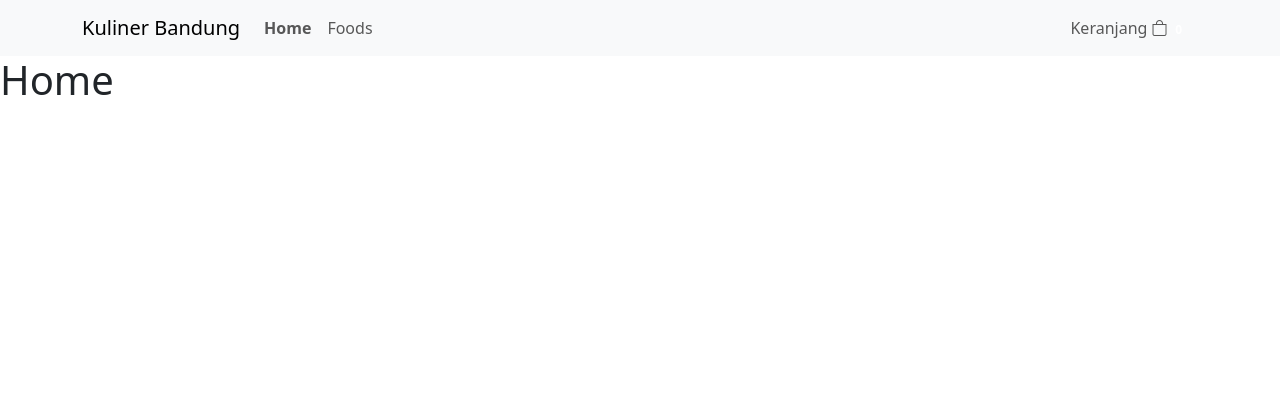
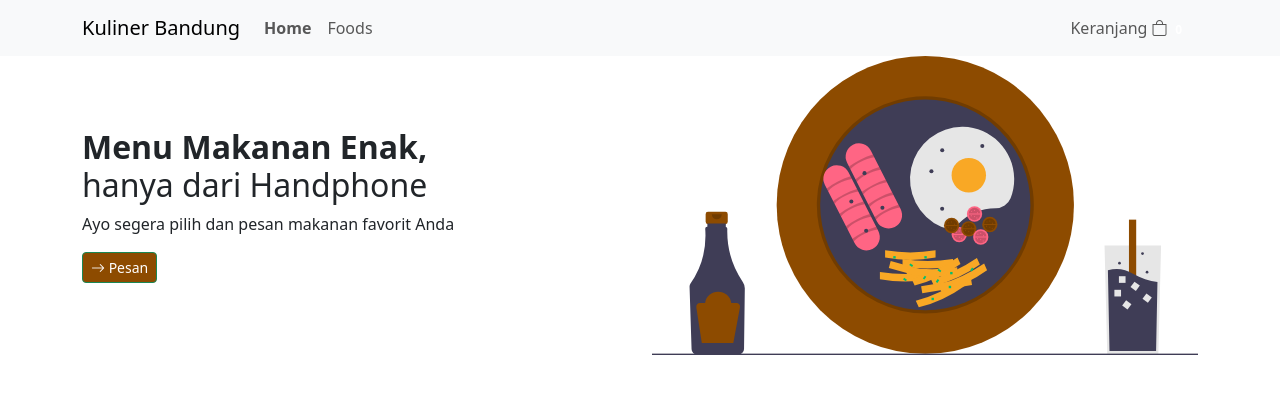
Before and after one commit to Nabilfadilah/web-kuliner, a Vue app: page / in a window 1280 px wide. Shown: the top 394 px of the page. Built offline with nearby package versions, Linux system fonts and the light colour scheme.

Commit message:
Memanggil hero component

```diff
--- a/src/views/HomeView.vue
+++ b/src/views/HomeView.vue
@@ -2,18 +2,26 @@
   <div class="home">
     <!-- import navbar  -->
     <navbar-component />
-    <h1>Home</h1>
+
+    <!-- import hero  -->
+     <div class="container">
+       <hero-component />
+     </div>
   </div>
 </template>
 
 <script>
 // @ is an alias to /src
 import NavbarComponent from '@/components/NavbarComponent.vue'
+import HeroComponent from '@/components/HeroComponent.vue'
 
 export default {
   name: 'HomeView',
   components: {
-    NavbarComponent
+    NavbarComponent,
+    HeroComponent
   }
 }
 </script>
+
+    HeroComponent
```
